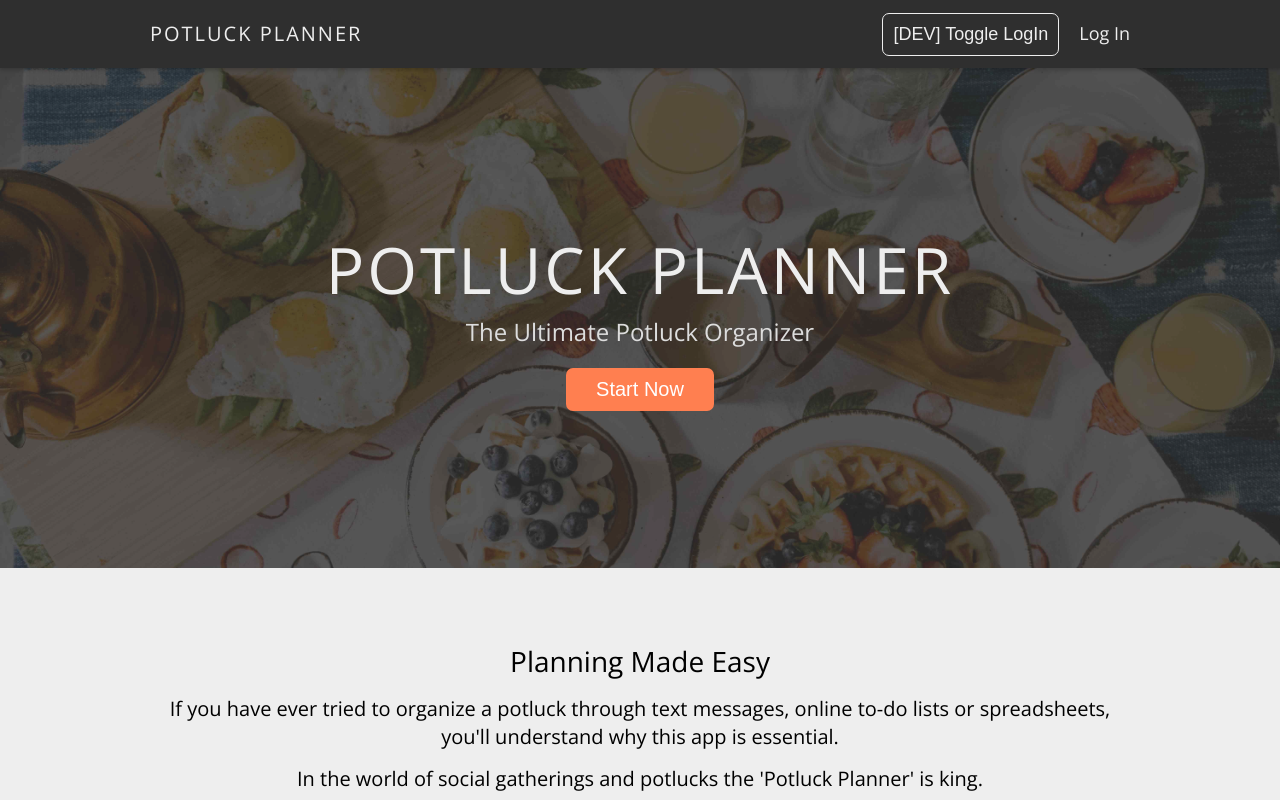
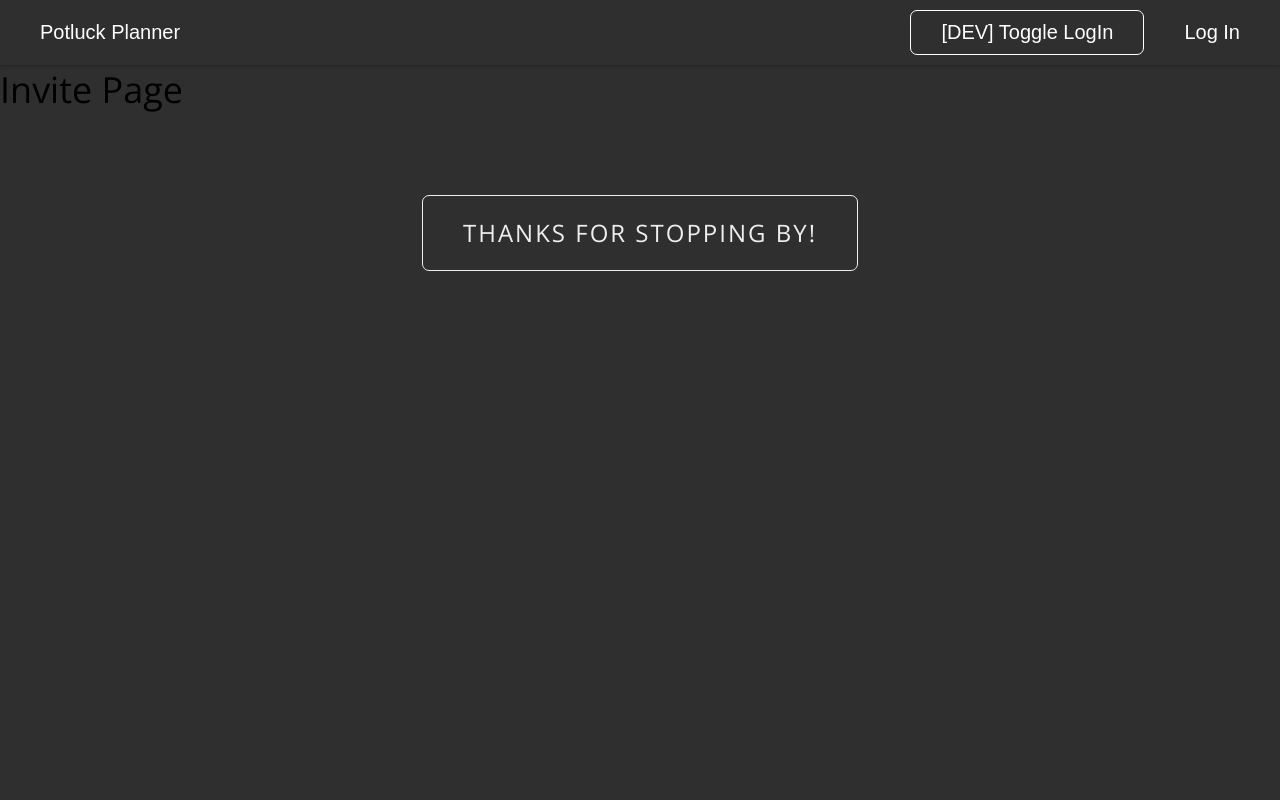
Before and after one commit to WaywardPooch/potluck-planner-6, a React (Create React App) app: page /potluck/1 in a window 1280 px wide. Shown: the top 800 px of the page. Built offline with nearby package versions, Linux system fonts and the light colour scheme.

Commit message:
removed HeaderNav stylesheet; renamed it to Navbar; changed imports

```diff
--- a/src/App.js
+++ b/src/App.js
@@ -6,9 +6,10 @@
 import "./styles/fonts.css";
 import "./styles/general.css";
 // Custom components
-import HeaderNav from "./scenes/sections/HeaderNav/HeaderNav.jsx";
+import HeaderNav from "./scenes/sections/Navbar";
 import HomePage from "./scenes/pages/HomePage";
 import LogInPage from "./scenes/pages/LogInPage";
+import InvitePage from "./scenes/pages/InvitePage";
 import Footer from "./scenes/sections/Footer/Footer.jsx";
 
 // Styled components
@@ -30,6 +31,9 @@
 
       {/* Show page scene under header depending on Route */}
       <Switch>
+        <Route path={`/potluck/:id`}>
+          <InvitePage />
+        </Route>
         <Route path={`/account`}>
           <LogInPage />
         </Route>
--- /dev/null
+++ b/src/scenes/pages/InvitePage/index.js
@@ -0,0 +1,16 @@
+import React from "react";
+import styled from "styled-components";
+
+const StyledInvitePage = styled.section`
+
+`;
+
+const InvitePage = () => {
+  return (
+    <StyledInvitePage>
+      <h1>Invite Page</h1>
+    </StyledInvitePage>
+  );
+}
+
+export default InvitePage;
--- a/src/scenes/sections/HeaderNav/HeaderNav.jsx
+++ /dev/null
@@ -1,53 +0,0 @@
-// Libraries
-import React from "react";
-import { Switch, Route, Link, NavLink } from "react-router-dom";
-// Styles
-import "./HeaderNav.scss";
-
-const HeaderNav = (props) => {
-  const { isLoggedIn, setIsLoggedIn } = props;
-
-  // Helper function for toggling log in state
-  const toggleLogIn = () => {
-    setIsLoggedIn(!isLoggedIn);
-  };
-
-  return (
-    <header className="header-navbar">
-      <div className="header-content">
-        <div className="header-left">
-          <Link to="/">
-            <h2>Potluck Planner</h2>
-          </Link>
-        </div>
-        <nav className="header-right">
-          {/* If on the login page, hide the nav from user */}
-          <Switch>
-            <Route path="/account" />
-            <Route path="/">
-              <button className="dev-button" onClick={toggleLogIn}>
-                [DEV] Toggle LogIn
-              </button>
-              {!isLoggedIn ? (
-                // If the user is not logged in, show "Log In" entry in nav
-                <NavLink to="/account" activeClassName="active-navlink">
-                  Log In
-                </NavLink>
-              ) : (
-                // Otherwise, show log out entry (PLACEHOLDER: WILL NEED TO BE CHANGED!!!)
-                <Link
-                  to="/"
-                  onClick={toggleLogIn}
-                >
-                  Log Out
-                </Link>
-              )}
-            </Route>
-          </Switch>
-        </nav>
-      </div>
-    </header>
-  );
-};
-
-export default HeaderNav;
--- a/src/scenes/sections/HeaderNav/HeaderNav.scss
+++ /dev/null
@@ -1,73 +0,0 @@
-$max-width-desktop: 1000px;
-
-$color-background: #2f2f2f;
-$color-title: #eee;
-$color-link: #eee;
-$color-link-active: coral;
-
-$color-link-hover-fg: $color-background;
-$color-link-hover-bg: $color-link;
-
-header.header-navbar {
-  background-color: $color-background;
-  box-shadow: 0 2px 4px 0 rgba(0, 0, 0, 0.2);
-  padding: 1rem;
-  position: sticky;
-  top: 0;
-
-  div.header-content {
-    align-items: center;
-    display: flex;
-    justify-content: space-between;
-    margin: 0 auto;
-    max-width: $max-width-desktop;
-
-    h2,
-    a {
-      border-radius: 7px;
-      color: $color-link;
-      padding: 1rem;
-      text-decoration: none;
-      transition: 200ms;
-
-      &:hover {
-        background-color: $color-link-hover-bg;
-        color: $color-link-hover-fg;
-      }
-    }
-    div.header-left {
-      a {
-        padding: 0;
-      }
-      h2 {
-        font-size: 2rem;
-        letter-spacing: 0.2rem;
-        text-transform: uppercase;
-      }
-    }
-    nav.header-right {
-      button.dev-button {
-        background: none;
-        border: 1px solid $color-link;
-        border-radius: 7px;
-        color: $color-link;
-        font-size: 1.8rem;
-        padding: 1rem;
-        transition: 200ms;
-
-        &:hover {
-          background-color: $color-link-hover-bg;
-          color: $color-link-hover-fg;
-        }
-      }
-      a {
-        font-size: 1.8rem;
-        margin-left: 1rem;
-
-        &.active-navlink {
-          color: $color-link-active;
-        }
-      }
-    }
-  }
-}
--- /dev/null
+++ b/src/scenes/sections/Navbar/index.js
@@ -0,0 +1,81 @@
+// Libraries
+import React from "react";
+import { Switch, Route, Link } from "react-router-dom";
+import styled from "styled-components";
+// Custom components
+import Button from "../../../components/elements/Button";
+
+const StyledNavbar = styled.header`
+  background-color: ${(props) => props.theme.color.blackSoft};
+  box-shadow: 0 2px 4px 0 rgba(0, 0, 0, 0.2);
+  padding: 1rem;
+  position: sticky;
+  top: 0;
+
+  div.header-content {
+    align-items: center;
+    display: flex;
+    justify-content: space-between;
+    margin: 0 auto;
+    max-width: $max-width-desktop;
+
+    div.header-left {
+      font-size: 2rem;
+      letter-spacing: 0.2rem;
+      text-transform: uppercase;
+    }
+    nav.header-right {
+      align-items: center;
+      display: flex;
+
+      * {
+        margin-left: 0.5rem;
+      }
+    }
+  }
+`;
+
+const HeaderNav = (props) => {
+  const { isLoggedIn, setIsLoggedIn } = props;
+
+  // Helper function for toggling log in state
+  const toggleLogIn = () => {
+    setIsLoggedIn(!isLoggedIn);
+  };
+
+  return (
+    <StyledNavbar>
+      <div className="header-content">
+        <div className="header-left">
+          <Link to="/">
+            <Button theme="FullDark" text="Potluck Planner" />
+          </Link>
+        </div>
+        <nav className="header-right">
+          {/* If on the login page, hide the nav from user */}
+          <Switch>
+            <Route path="/account" />
+            <Route path="/">
+              <div onClick={toggleLogIn}>
+                <Button theme="HollowLight" text="[DEV] Toggle LogIn" />
+              </div>
+              {!isLoggedIn ? (
+                // If the user is not logged in, show "Log In" entry in nav
+                <Link to="/account" activeClassName="active-navlink">
+                  <Button theme="FullDark" text="Log In" />
+                </Link>
+              ) : (
+                // Otherwise, show log out entry (PLACEHOLDER: WILL NEED TO BE CHANGED!!!)
+                <Link to="/" onClick={toggleLogIn}>
+                  <Button theme="FullDark" text="Log Out" />
+                </Link>
+              )}
+            </Route>
+          </Switch>
+        </nav>
+      </div>
+    </StyledNavbar>
+  );
+};
+
+export default HeaderNav;
```
